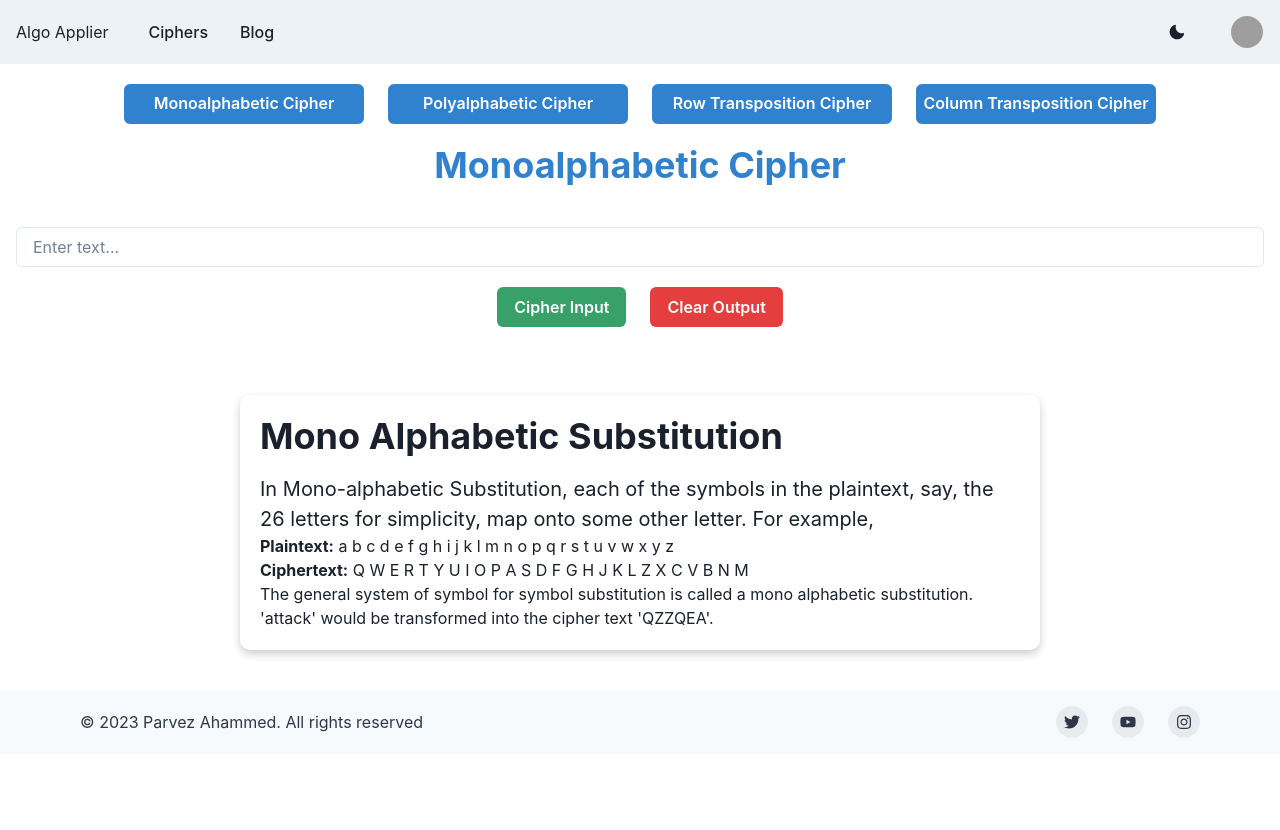
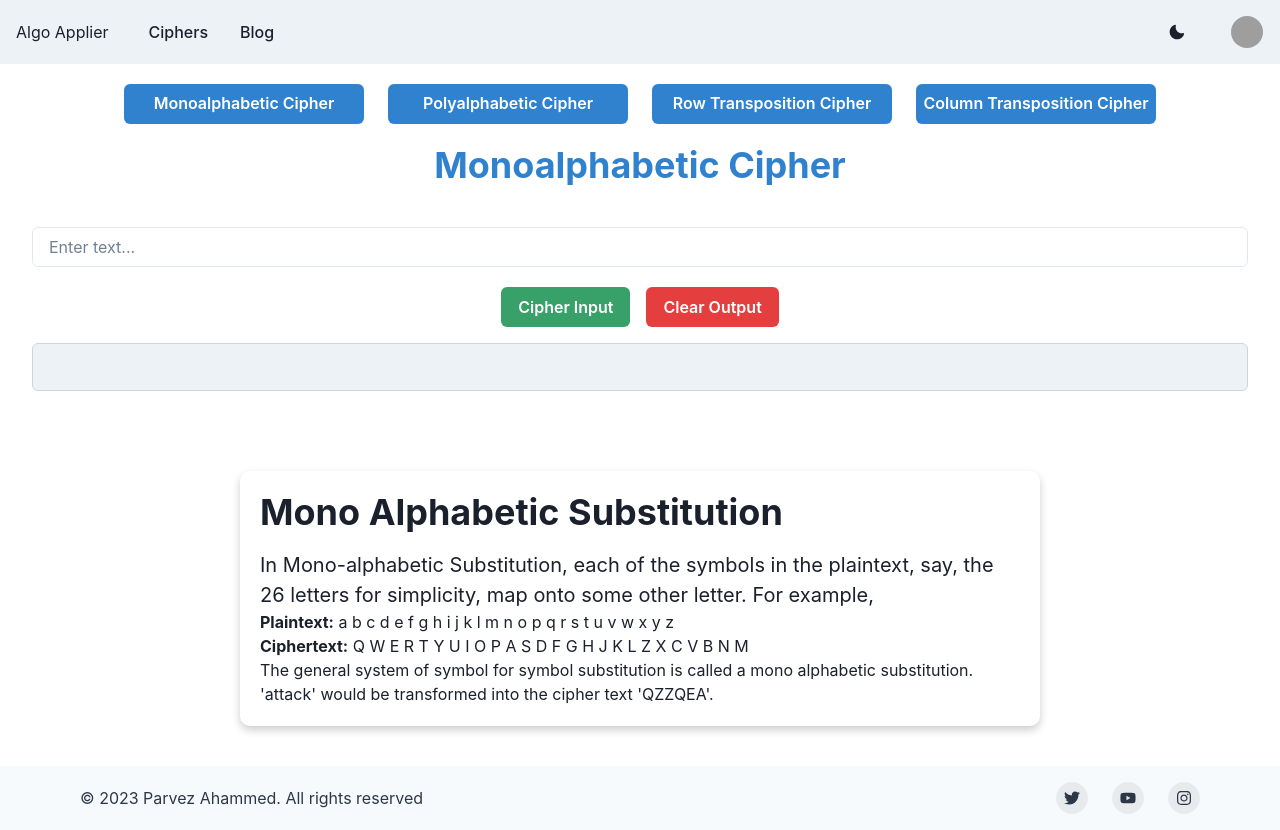
Before and after one commit to piru72/PortfolioWebsite, a React (Vite) app: page / in a window 1280 px wide. Before the commit the page ends 800 px from the top, so only its background shows below. Built offline with nearby package versions, Linux system fonts and the light colour scheme; grey boxes are pictures that could not be loaded.

Commit message:
CipherInputOutput moved to a component

```diff
--- /dev/null
+++ b/src/components/CipherInputOutput.tsx
@@ -0,0 +1,48 @@
+import React from 'react';
+import { Input, Button, ButtonGroup, Box, Text, Container } from '@chakra-ui/react';
+
+interface CipherInputOutputProps {
+  inputValue: string;
+  setInputValue: (value: string) => void;
+  outputValue: string;
+  handleCipherInput: () => void;
+  handleClearOutput: () => void;
+}
+
+function CipherInputOutput({
+  inputValue,
+  setInputValue,
+  outputValue,
+  handleCipherInput,
+  handleClearOutput
+}: CipherInputOutputProps) {
+  return (
+
+    <Container maxW="container.xl" centerContent mb={10} left={0}>
+
+
+      <Input
+        placeholder="Enter text..."
+        mt={5}
+        mb={5}
+        value={inputValue}
+        onChange={(e) => setInputValue(e.target.value)}
+      />
+
+      <ButtonGroup gap='2'>
+        <Button colorScheme='green' onClick={handleCipherInput}>Cipher Input</Button>
+        <Button colorScheme='red' onClick={handleClearOutput}>Clear Output</Button>
+      </ButtonGroup>
+
+      <Box id="outputBox" minH="3rem" w="100%" p={2} mt='1rem' border="1px solid" borderColor="gray.300" borderRadius="md" bg="gray.100">
+        <Text fontSize="lg">{outputValue}</Text>
+      </Box>
+
+
+
+    </Container>
+
+  );
+}
+
+export default CipherInputOutput;
--- a/src/components/Monoalphabetic.tsx
+++ b/src/components/Monoalphabetic.tsx
@@ -1,8 +1,23 @@
 
-import { Box, Button, ButtonGroup } from '@chakra-ui/react'
-import { Heading  , Text} from '@chakra-ui/react'
-import { Input, Container } from '@chakra-ui/react'
+import { Box } from '@chakra-ui/react'
+import { Heading, Text } from '@chakra-ui/react'
+import { Container } from '@chakra-ui/react'
+import { useState } from 'react';
+import { applyMonoalphabetic } from '../controllers/Ciphers.ts';
+import CipherInputOutput from './CipherInputOutput.tsx';
 export default function Monoalphabetic() {
+
+    const [inputValue, setInputValue] = useState('');
+    const [outputValue, setOutputValue] = useState('');
+
+    const handleCipherInput = () => {
+        const cipheredText = applyMonoalphabetic(inputValue);
+        setOutputValue(cipheredText);
+    };
+
+    const handleClearOutput = () => {
+        setOutputValue('');
+    };
 
     return (
 
@@ -13,29 +28,17 @@ export default function Monoalphabetic() {
             </Heading>
 
 
-
-            <Container maxW="container.xl" centerContent mb={5}>
-
-                <Input
-                    placeholder="Enter text..."
-                    mt={5}
-                    mb={5}
+            <Container maxW="container.xl" centerContent mb={10} left={0}>
+                <CipherInputOutput
+                    inputValue={inputValue}
+                    setInputValue={setInputValue}
+                    outputValue={outputValue}
+                    handleCipherInput={handleCipherInput}
+                    handleClearOutput={handleClearOutput}
                 />
-
-                <ButtonGroup gap='4'>
-                    <Button colorScheme='green' >Cipher Input</Button>
-                    <Button colorScheme='red' >Clear Output</Button>
-                </ButtonGroup>
+            </Container>
 
 
-                <Box id="outputBox" h="3rem">
-
-                    <Box> </Box>
-
-
-                </Box>
-
-            </Container>
 
             <Container maxW="container.xl" centerContent mb={10} left={0}>
                 <Box maxW='50rem' className="content">
@@ -60,7 +63,5 @@ export default function Monoalphabetic() {
 
         </Box>
 
-
-
     )
 }
```
Lines whose indentation alone changed are shown as unchanged.
